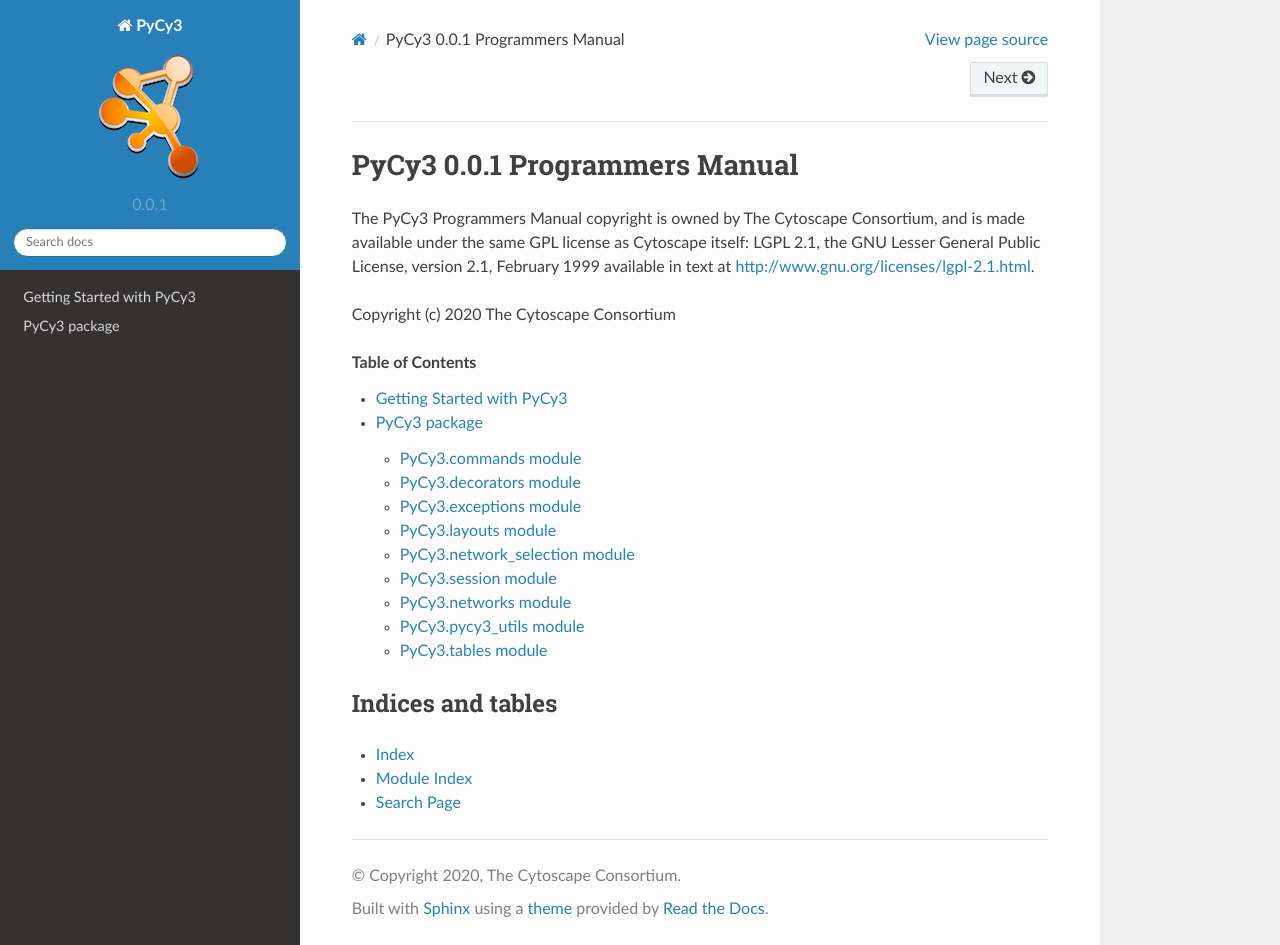
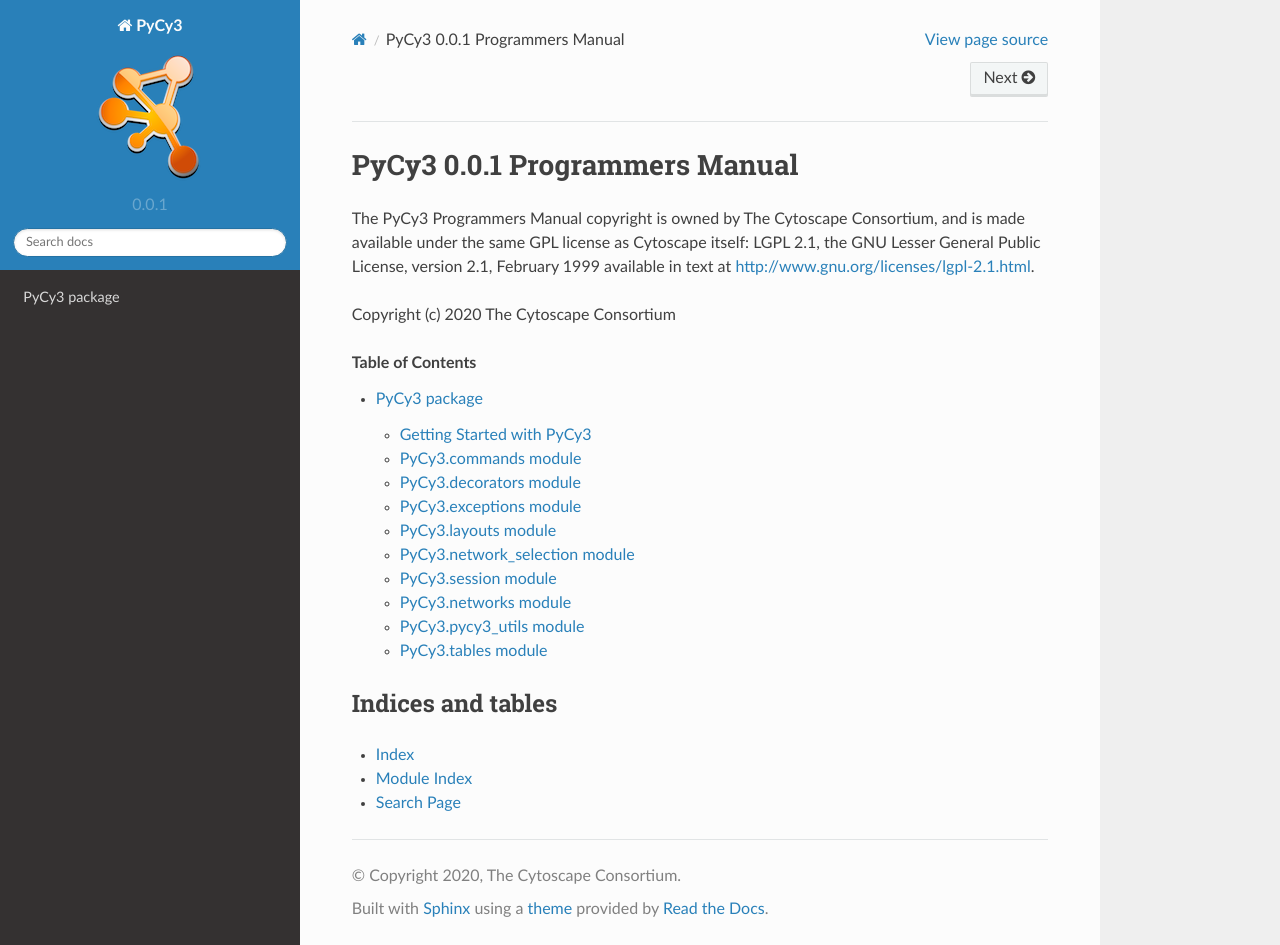
Before and after one commit to cytoscape/py4cytoscape, a Sphinx documentation site: the page built from doc/index.rst, in a window 1280 px wide and 945 px high. Built offline with Sphinx 7.4.7 and the Read the Docs theme 2.0.0, drawn with Linux system fonts in a browser that asks for light colours; some of the changed lines change nothing that is shown.

Commit message:
Improving documentation layout

```diff
--- a/doc/PyCy3.rst
+++ b/doc/PyCy3.rst
@@ -3,6 +3,10 @@
 =============
 
 .... Text that describes the PyCy3 package ...
+
+Getting Started with PyCy3
+--------------------------
+    intro
 
 .. automodule:: PyCy3
     :members:
--- a/doc/index.rst
+++ b/doc/index.rst
@@ -15,7 +15,6 @@
 .. toctree::
    :maxdepth: 4
 
-   intro
    PyCy3
 
 
--- a/doc/intro.rst
+++ b/doc/intro.rst
@@ -1,5 +1,4 @@
-Getting Started with PyCy3
-==========================
+
 
 This section contains hints to help us authors in the editing process. Please skip this section for now.
 
```
